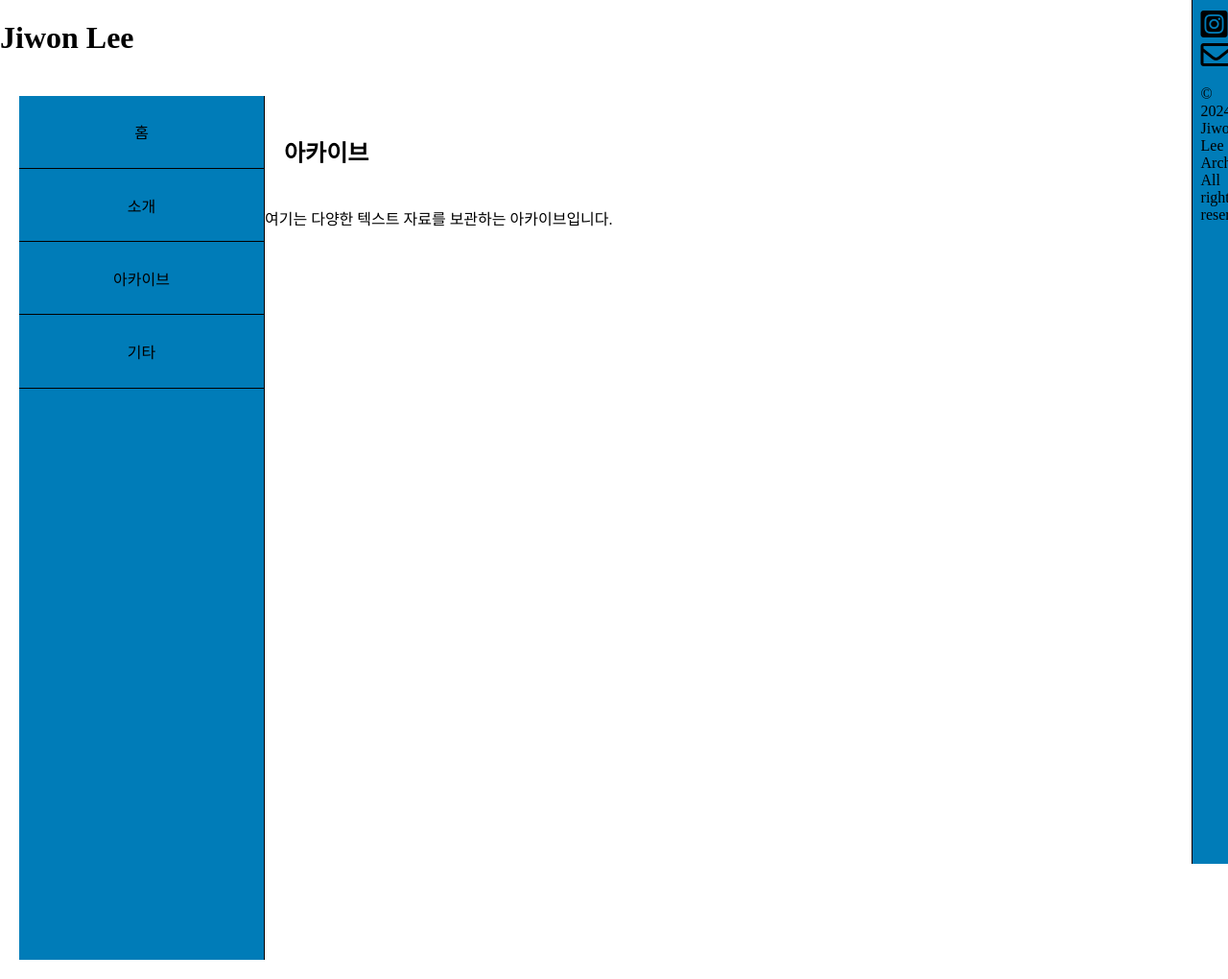
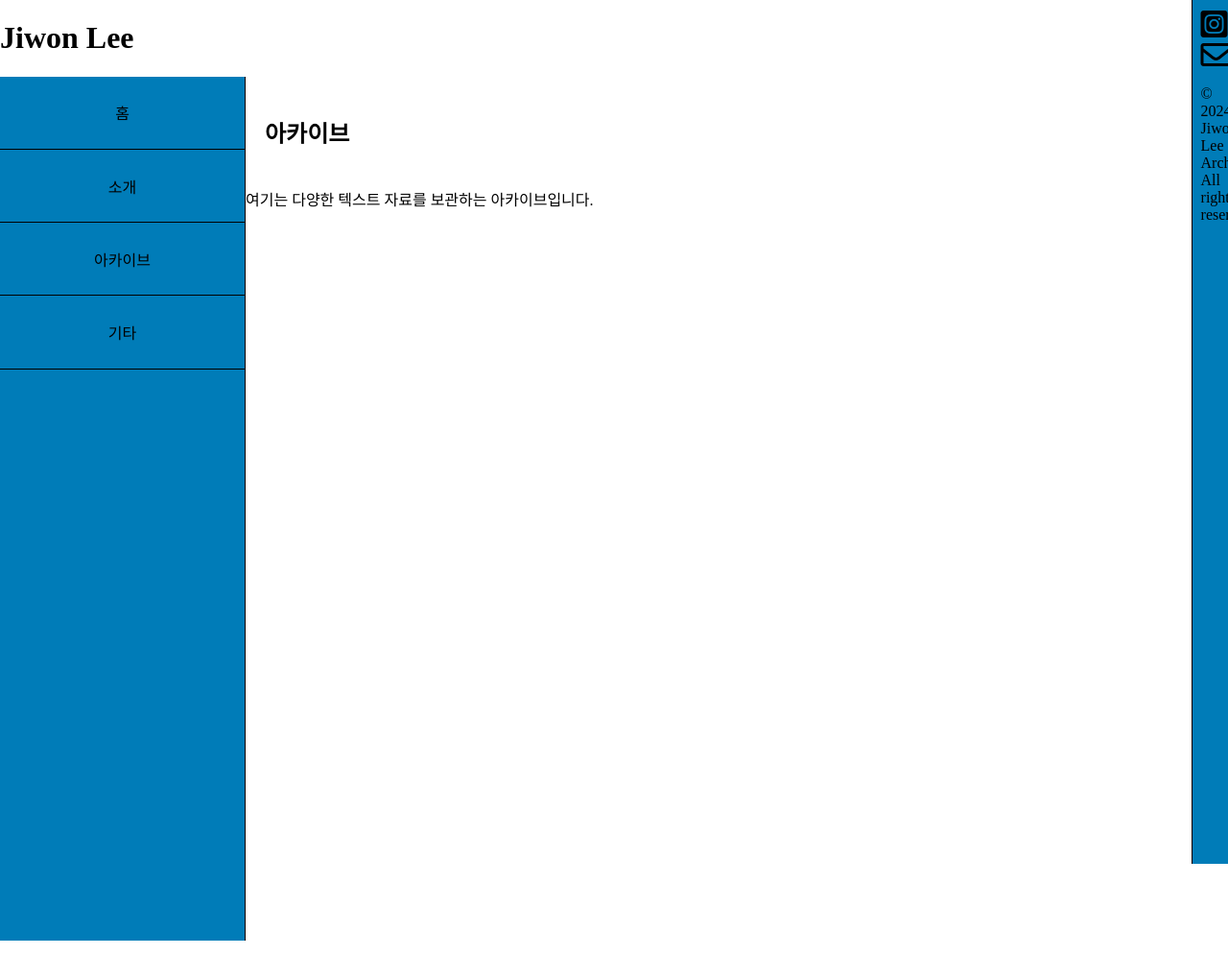
Before and after one commit to LfayeJ/archives, a Jekyll site: the page built from index.html, in a window 1280 px wide. Shown: the whole page at 96% size. Built offline with Jekyll 4.4.1, drawn with Linux system fonts in a browser that asks for light colours; some web fonts are replaced; after the commit the page ends 980 px from its top, so only the background shows below that.

Commit message:
Update styles.css

```diff
--- a/assets/css/styles.css
+++ b/assets/css/styles.css
@@ -46,7 +46,6 @@ h2 {
 .container {
   display: flex;
   min-height: 100vh;
-  padding: 20px;
   background-color: #fff;
   box-sizing: border-box;
 }
@@ -120,6 +119,7 @@ h2 {
 .grid-item:hover {
     color: #007cb8; /*호버 시 글자색을 배경색과 동일한 색으로 변경 */
     background-color: white; /* 호버 시 배경색을 변경 */
+    transition: background-color 0.3s, color 0.3s; /* 부드러운 전환 효과 */
 
 /* 링크 스타일 */
 .grid-item a {
@@ -140,7 +140,7 @@ h2 {
 
 .main-content {
   width: 50vw;
-  margin: 0px;
+  padding: 20px;
   flex: 1;
   display: flex;
   flex-direction: column;
@@ -198,7 +198,6 @@ fieldset {
   flex: 1;
   position: relative;
   border-top: none;
-  padding: 20px;
 }
 
 .content h2 {
@@ -217,7 +216,7 @@ fieldset {
 
 .side-content {
   width: 27vw;
-  margin: 0px;
+  padding: 20px;
   flex: 1;
   display: flex;
   flex-direction: column;
```
